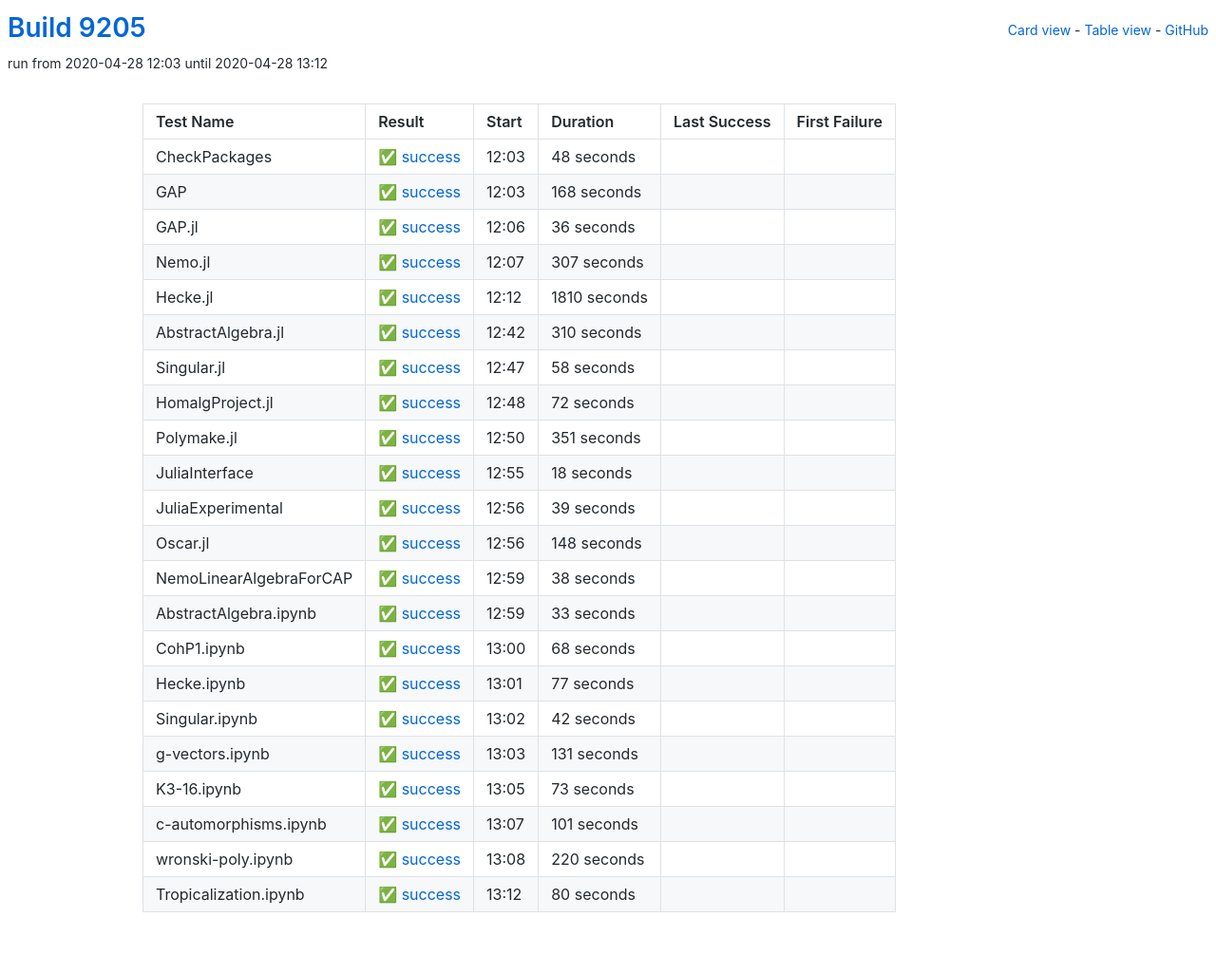
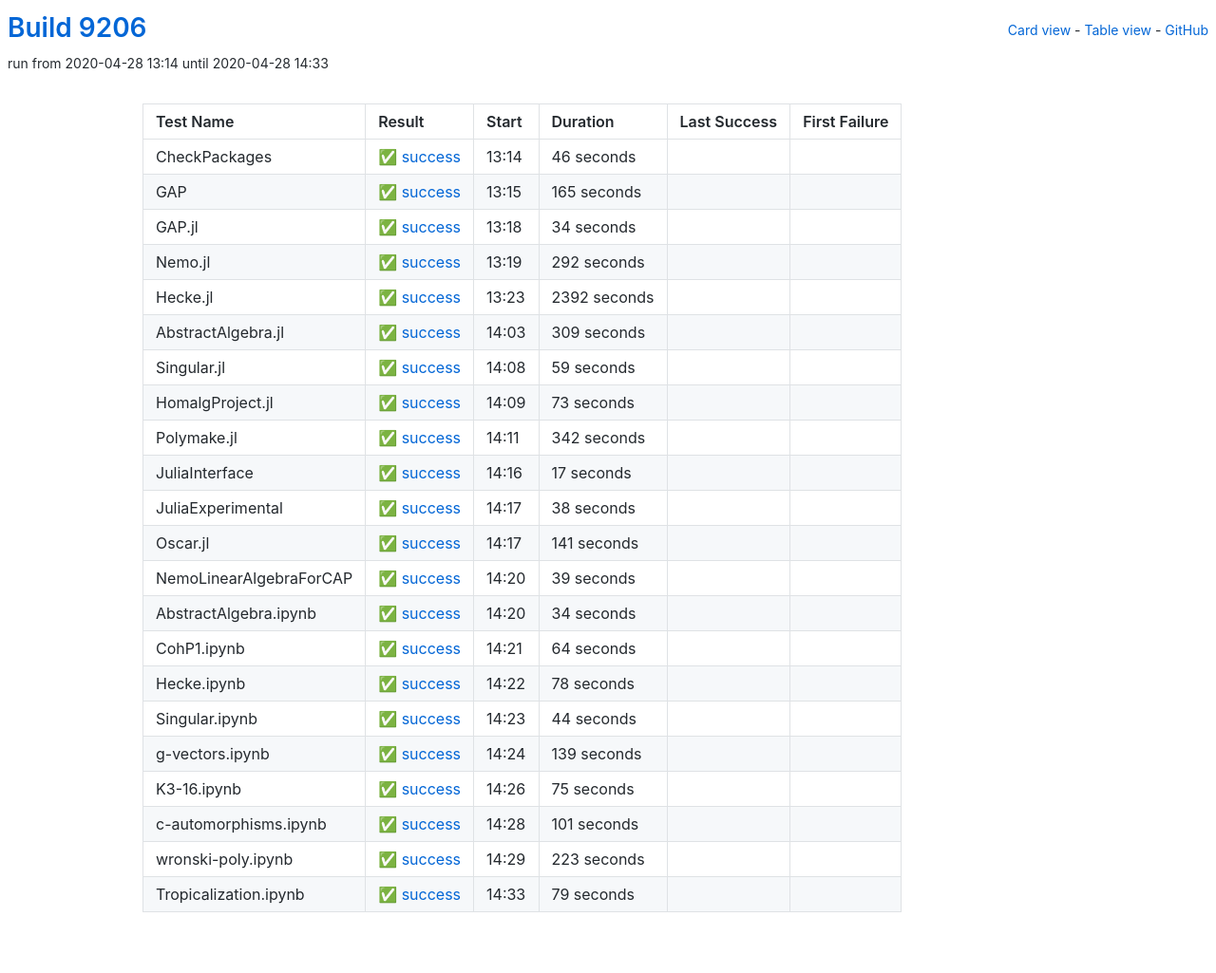
Before and after one commit to oscar-system/oscar-ci-status, a Jekyll site: the page built from table.html, in a window 1280 px wide. Shown: the whole page at 95% size. Built offline with Jekyll 4.4.1, drawn with Linux system fonts in a browser that asks for light colours.

Commit message:
Build 9206

```diff
--- a/_data/ci.yml
+++ b/_data/ci.yml
@@ -1,115 +1,137 @@
-build: 9205
-build_url: https://oscarci.mathematik.uni-kl.de/job/oscar/9205/
+build: 9206
+build_url: https://oscarci.mathematik.uni-kl.de/job/oscar/9206/
 job: oscar
 tests:
-- duration: 48
+- duration: 46
   exitcode: 0
   first_failure: false
   first_failure_url: null
   last_success: false
   last_success_url: null
-  log: https://oscarci.mathematik.uni-kl.de/job/oscar/9205/artifact/logs/build-9205/CheckPackages.log
+  log: https://oscarci.mathematik.uni-kl.de/job/oscar/9206/artifact/logs/build-9206/CheckPackages.log
   name: CheckPackages
-  start: 2020-04-28 12:03
+  start: 2020-04-28 13:14
   status: success
   success: true
-- duration: 168
+- duration: 165
   exitcode: 0
   first_failure: false
   first_failure_url: null
   last_success: false
   last_success_url: null
-  log: https://oscarci.mathematik.uni-kl.de/job/oscar/9205/artifact/logs/build-9205/GAP.log
+  log: https://oscarci.mathematik.uni-kl.de/job/oscar/9206/artifact/logs/build-9206/GAP.log
   name: GAP
-  start: 2020-04-28 12:03
+  start: 2020-04-28 13:15
   status: success
   success: true
-- duration: 36
+- duration: 34
   exitcode: 0
   first_failure: false
   first_failure_url: null
   last_success: false
   last_success_url: null
-  log: https://oscarci.mathematik.uni-kl.de/job/oscar/9205/artifact/logs/build-9205/GAP.jl.log
+  log: https://oscarci.mathematik.uni-kl.de/job/oscar/9206/artifact/logs/build-9206/GAP.jl.log
   name: GAP.jl
-  start: 2020-04-28 12:06
+  start: 2020-04-28 13:18
   status: success
   success: true
-- duration: 307
+- duration: 292
   exitcode: 0
   first_failure: false
   first_failure_url: null
   last_success: false
   last_success_url: null
-  log: https://oscarci.mathematik.uni-kl.de/job/oscar/9205/artifact/logs/build-9205/Nemo.jl.log
+  log: https://oscarci.mathematik.uni-kl.de/job/oscar/9206/artifact/logs/build-9206/Nemo.jl.log
   name: Nemo.jl
-  start: 2020-04-28 12:07
+  start: 2020-04-28 13:19
   status: success
   success: true
-- duration: 1810
+- duration: 2392
   exitcode: 0
   first_failure: false
   first_failure_url: null
   last_success: false
   last_success_url: null
-  log: https://oscarci.mathematik.uni-kl.de/job/oscar/9205/artifact/logs/build-9205/Hecke.jl.log
+  log: https://oscarci.mathematik.uni-kl.de/job/oscar/9206/artifact/logs/build-9206/Hecke.jl.log
   name: Hecke.jl
-  start: 2020-04-28 12:12
+  start: 2020-04-28 13:23
   status: success
   success: true
-- duration: 310
+- duration: 309
   exitcode: 0
   first_failure: false
   first_failure_url: null
   last_success: false
   last_success_url: null
-  log: https://oscarci.mathematik.uni-kl.de/job/oscar/9205/artifact/logs/build-9205/AbstractAlgebra.jl.log
+  log: https://oscarci.mathematik.uni-kl.de/job/oscar/9206/artifact/logs/build-9206/AbstractAlgebra.jl.log
   name: AbstractAlgebra.jl
-  start: 2020-04-28 12:42
+  start: 2020-04-28 14:03
   status: success
   success: true
-- duration: 58
+- duration: 59
   exitcode: 0
   first_failure: false
   first_failure_url: null
   last_success: false
   last_success_url: null
-  log: https://oscarci.mathematik.uni-kl.de/job/oscar/9205/artifact/logs/build-9205/Singular.jl.log
+  log: https://oscarci.mathematik.uni-kl.de/job/oscar/9206/artifact/logs/build-9206/Singular.jl.log
   name: Singular.jl
-  start: 2020-04-28 12:47
+  start: 2020-04-28 14:08
   status: success
   success: true
-- duration: 72
+- duration: 73
   exitcode: 0
   first_failure: false
   first_failure_url: null
   last_success: false
   last_success_url: null
-  log: https://oscarci.mathematik.uni-kl.de/job/oscar/9205/artifact/logs/build-9205/HomalgProject.jl.log
+  log: https://oscarci.mathematik.uni-kl.de/job/oscar/9206/artifact/logs/build-9206/HomalgProject.jl.log
   name: HomalgProject.jl
-  start: 2020-04-28 12:48
+  start: 2020-04-28 14:09
   status: success
   success: true
-- duration: 351
+- duration: 342
   exitcode: 0
   first_failure: false
   first_failure_url: null
   last_success: false
   last_success_url: null
-  log: https://oscarci.mathematik.uni-kl.de/job/oscar/9205/artifact/logs/build-9205/Polymake.jl.log
+  log: https://oscarci.mathematik.uni-kl.de/job/oscar/9206/artifact/logs/build-9206/Polymake.jl.log
   name: Polymake.jl
-  start: 2020-04-28 12:50
+  start: 2020-04-28 14:11
   status: success
   success: true
-- duration: 18
+- duration: 17
   exitcode: 0
   first_failure: false
   first_failure_url: null
   last_success: false
   last_success_url: null
-  log: https://oscarci.mathematik.uni-kl.de/job/oscar/9205/artifact/logs/build-9205/JuliaInterface.log
+  log: https://oscarci.mathematik.uni-kl.de/job/oscar/9206/artifact/logs/build-9206/JuliaInterface.log
   name: JuliaInterface
-  start: 2020-04-28 12:55
+  start: 2020-04-28 14:16
+  status: success
+  success: true
+- duration: 38
+  exitcode: 0
+  first_failure: false
+  first_failure_url: null
+  last_success: false
+  last_success_url: null
+  log: https://oscarci.mathematik.uni-kl.de/job/oscar/9206/artifact/logs/build-9206/JuliaExperimental.log
+  name: JuliaExperimental
+  start: 2020-04-28 14:17
+  status: success
+  success: true
+- duration: 141
+  exitcode: 0
+  first_failure: false
+  first_failure_url: null
+  last_success: false
+  last_success_url: null
+  log: https://oscarci.mathematik.uni-kl.de/job/oscar/9206/artifact/logs/build-9206/Oscar.jl.log
+  name: Oscar.jl
+  start: 2020-04-28 14:17
   status: success
   success: true
 - duration: 39
@@ -118,97 +140,75 @@ tests:
   first_failure_url: null
   last_success: false
   last_success_url: null
-  log: https://oscarci.mathematik.uni-kl.de/job/oscar/9205/artifact/logs/build-9205/JuliaExperimental.log
-  name: JuliaExperimental
-  start: 2020-04-28 12:56
+  log: https://oscarci.mathematik.uni-kl.de/job/oscar/9206/artifact/logs/build-9206/NemoLinearAlgebraForCAP.log
+  name: NemoLinearAlgebraForCAP
+  start: 2020-04-28 14:20
   status: success
   success: true
-- duration: 148
+- duration: 34
   exitcode: 0
   first_failure: false
   first_failure_url: null
   last_success: false
   last_success_url: null
-  log: https://oscarci.mathematik.uni-kl.de/job/oscar/9205/artifact/logs/build-9205/Oscar.jl.log
-  name: Oscar.jl
-  start: 2020-04-28 12:56
+  log: https://oscarci.mathematik.uni-kl.de/job/oscar/9206/artifact/logs/build-9206/AbstractAlgebra.ipynb.log
+  name: AbstractAlgebra.ipynb
+  start: 2020-04-28 14:20
   status: success
   success: true
-- duration: 38
+- duration: 64
   exitcode: 0
   first_failure: false
   first_failure_url: null
   last_success: false
   last_success_url: null
-  log: https://oscarci.mathematik.uni-kl.de/job/oscar/9205/artifact/logs/build-9205/NemoLinearAlgebraForCAP.log
-  name: NemoLinearAlgebraForCAP
-  start: 2020-04-28 12:59
+  log: https://oscarci.mathematik.uni-kl.de/job/oscar/9206/artifact/logs/build-9206/CohP1.ipynb.log
+  name: CohP1.ipynb
+  start: 2020-04-28 14:21
   status: success
   success: true
-- duration: 33
+- duration: 78
   exitcode: 0
   first_failure: false
   first_failure_url: null
   last_success: false
   last_success_url: null
-  log: https://oscarci.mathematik.uni-kl.de/job/oscar/9205/artifact/logs/build-9205/AbstractAlgebra.ipynb.log
-  name: AbstractAlgebra.ipynb
-  start: 2020-04-28 12:59
+  log: https://oscarci.mathematik.uni-kl.de/job/oscar/9206/artifact/logs/build-9206/Hecke.ipynb.log
+  name: Hecke.ipynb
+  start: 2020-04-28 14:22
   status: success
   success: true
-- duration: 68
+- duration: 44
   exitcode: 0
   first_failure: false
   first_failure_url: null
   last_success: false
   last_success_url: null
-  log: https://oscarci.mathematik.uni-kl.de/job/oscar/9205/artifact/logs/build-9205/CohP1.ipynb.log
-  name: CohP1.ipynb
-  start: 2020-04-28 13:00
+  log: https://oscarci.mathematik.uni-kl.de/job/oscar/9206/artifact/logs/build-9206/Singular.ipynb.log
+  name: Singular.ipynb
+  start: 2020-04-28 14:23
   status: success
   success: true
-- duration: 77
+- duration: 139
   exitcode: 0
   first_failure: false
   first_failure_url: null
   last_success: false
   last_success_url: null
-  log: https://oscarci.mathematik.uni-kl.de/job/oscar/9205/artifact/logs/build-9205/Hecke.ipynb.log
-  name: Hecke.ipynb
-  start: 2020-04-28 13:01
+  log: https://oscarci.mathematik.uni-kl.de/job/oscar/9206/artifact/logs/build-9206/g-vectors.ipynb.log
+  name: g-vectors.ipynb
+  start: 2020-04-28 14:24
   status: success
   success: true
-- duration: 42
+- duration: 75
   exitcode: 0
   first_failure: false
   first_failure_url: null
   last_success: false
   last_success_url: null
-  log: https://oscarci.mathematik.uni-kl.de/job/oscar/9205/artifact/logs/build-9205/Singular.ipynb.log
-  name: Singular.ipynb
-  start: 2020-04-28 13:02
-  status: success
-  success: true
-- duration: 131
-  exitcode: 0
-  first_failure: false
-  first_failure_url: null
-  last_success: false
-  last_success_url: null
-  log: https://oscarci.mathematik.uni-kl.de/job/oscar/9205/artifact/logs/build-9205/g-vectors.ipynb.log
-  name: g-vectors.ipynb
-  start: 2020-04-28 13:03
-  status: success
-  success: true
-- duration: 73
-  exitcode: 0
-  first_failure: false
-  first_failure_url: null
-  last_success: false
-  last_success_url: null
-  log: https://oscarci.mathematik.uni-kl.de/job/oscar/9205/artifact/logs/build-9205/K3-16.ipynb.log
+  log: https://oscarci.mathematik.uni-kl.de/job/oscar/9206/artifact/logs/build-9206/K3-16.ipynb.log
   name: K3-16.ipynb
-  start: 2020-04-28 13:05
+  start: 2020-04-28 14:26
   status: success
   success: true
 - duration: 101
@@ -217,30 +217,30 @@ tests:
   first_failure_url: null
   last_success: false
   last_success_url: null
-  log: https://oscarci.mathematik.uni-kl.de/job/oscar/9205/artifact/logs/build-9205/c-automorphisms.ipynb.log
+  log: https://oscarci.mathematik.uni-kl.de/job/oscar/9206/artifact/logs/build-9206/c-automorphisms.ipynb.log
   name: c-automorphisms.ipynb
-  start: 2020-04-28 13:07
+  start: 2020-04-28 14:28
   status: success
   success: true
-- duration: 220
+- duration: 223
   exitcode: 0
   first_failure: false
   first_failure_url: null
   last_success: false
   last_success_url: null
-  log: https://oscarci.mathematik.uni-kl.de/job/oscar/9205/artifact/logs/build-9205/wronski-poly.ipynb.log
+  log: https://oscarci.mathematik.uni-kl.de/job/oscar/9206/artifact/logs/build-9206/wronski-poly.ipynb.log
   name: wronski-poly.ipynb
-  start: 2020-04-28 13:08
+  start: 2020-04-28 14:29
   status: success
   success: true
-- duration: 80
+- duration: 79
   exitcode: 0
   first_failure: false
   first_failure_url: null
   last_success: false
   last_success_url: null
-  log: https://oscarci.mathematik.uni-kl.de/job/oscar/9205/artifact/logs/build-9205/Tropicalization.ipynb.log
+  log: https://oscarci.mathematik.uni-kl.de/job/oscar/9206/artifact/logs/build-9206/Tropicalization.ipynb.log
   name: Tropicalization.ipynb
-  start: 2020-04-28 13:12
+  start: 2020-04-28 14:33
   status: success
   success: true
```
Also changed, not shown: README.md.
